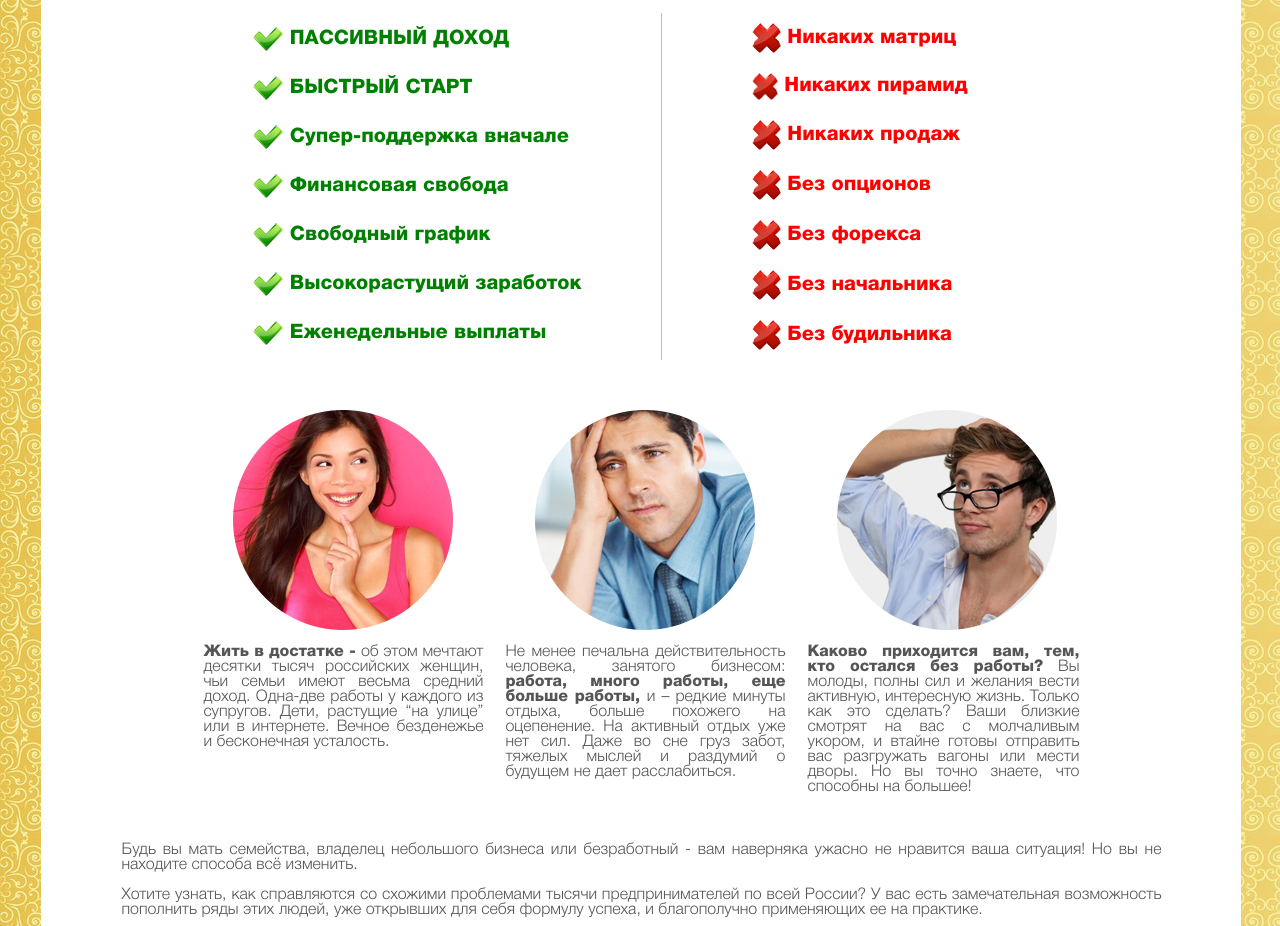
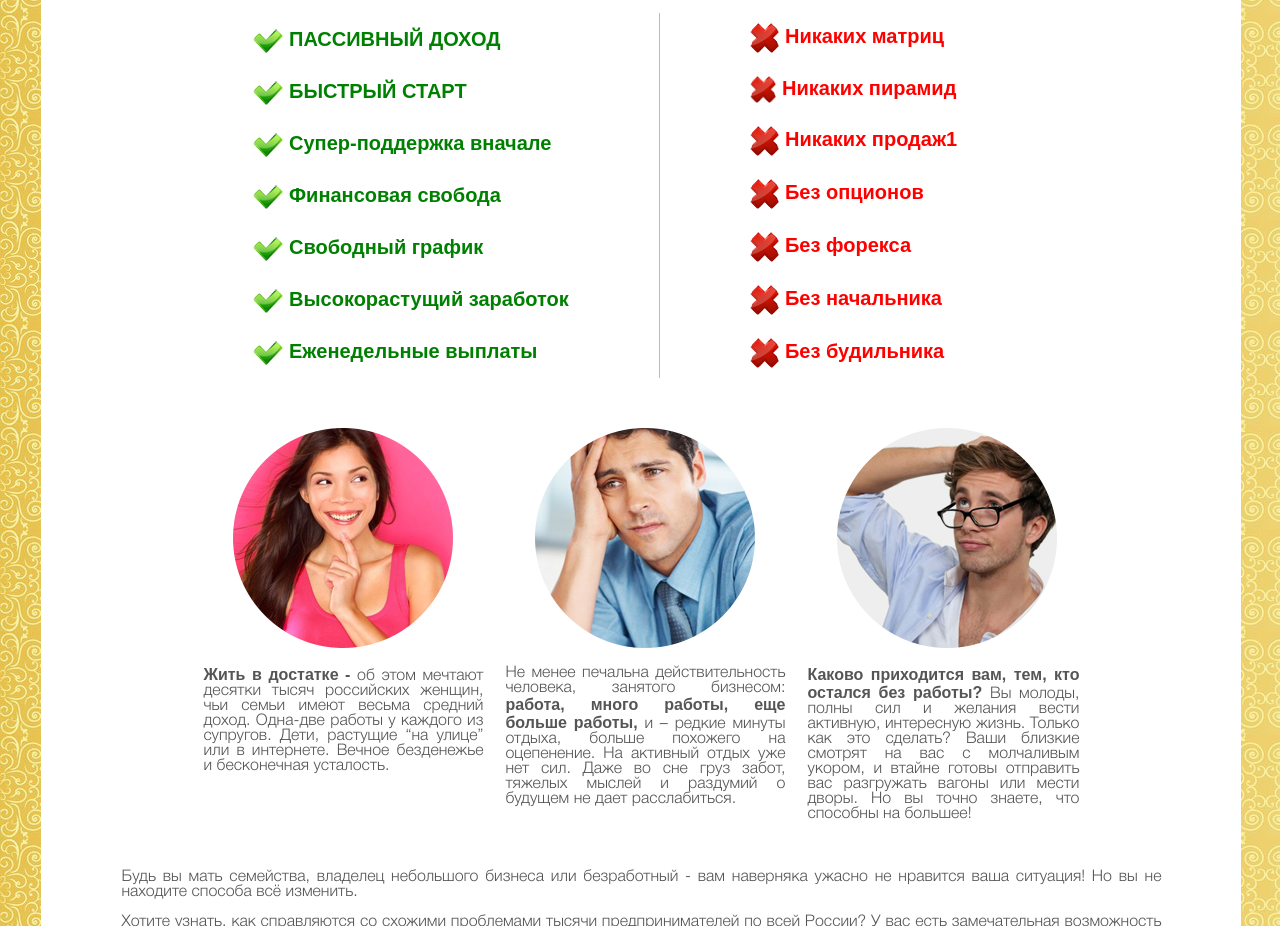
Before and after one commit to scanderberg/myrepopin, a plain HTML site: page index.html in a window 1280 px wide. Shown: the part 1060-1986 px from the top of the page. Drawn offline with nearby package versions, Linux system fonts and the light colour scheme; a web font is replaced by a local one.

Commit message:
add project 2

```diff
--- a/index.html
+++ b/index.html
@@ -230,7 +230,7 @@ $('body,html').animate({scrollTop:0},1200);
 </b><br /><br />
 <img align='center' src='img/x.png' alt='' width='29px' />
 <b style=' font-weight: 900; color: red; line-height: 20px;'>
-Никаких продаж
+Никаких продаж1
 </b><br /><br />
 <img align='center' src='img/x.png' alt='' width='29px' />
 <b style=' font-weight: 900; color: red; line-height: 20px;'>
```
Also changed, not shown: helveticaneuecyr-heavy.otf (deleted), Новый текстовый документ.txt (added), 1 other file.
